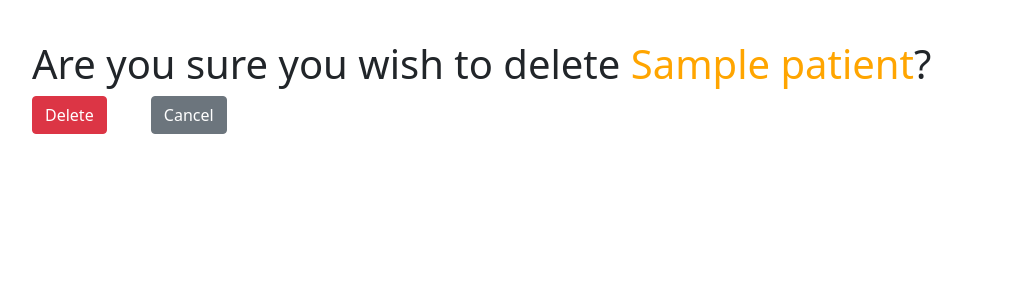
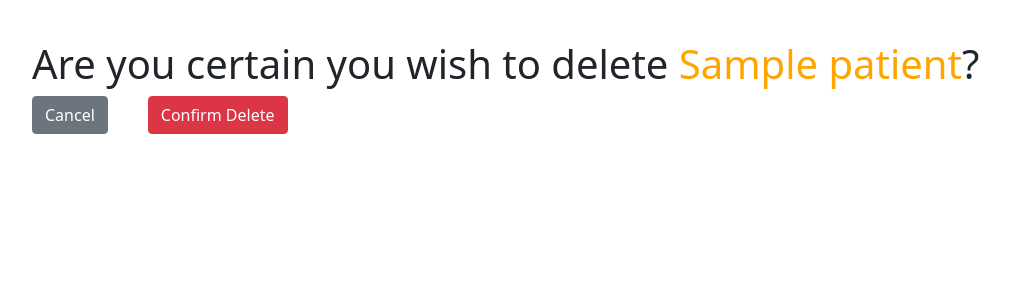
Before and after one commit to zane-kh/Group_Project_3, a Django app: page /patients/1/delete in a window 1280 px wide. Shown: the part 112-412 px from the top of the page, without its empty margins (8-1018 px from the left). Run offline with Django 4.2, Linux system fonts and the light colour scheme; tables that the repository leaves empty hold one stand-in row (values such as "Sample post"); some libraries are stand-ins or nearby versions.

Commit message:
cancel bug fixed

```diff
--- a/templates/main_app/patient_confirm_delete.html
+++ b/templates/main_app/patient_confirm_delete.html
@@ -1,14 +1,20 @@
 {% extends 'base.html' %}
 {% block content %}
 
-<div style="margin: 40px 40px; ">
-    <h1>Are you sure you wish to delete <span style="color: orange">{{ patient.patient_name }}</span>?</h1>
+<div style="margin: 40px 40px;">
+    <h1>Are you certain you wish to delete <span style="color: orange">{{ patient.patient_name }}</span>?</h1>
 
-    <form action="" method="POST">
-    {% csrf_token %}
-        <button style="margin-right: 40px;" class="btn btn-md btn-danger" type="submit" value="Delete"> Delete </button>
+    <div style="display: flex">
         <a href="{% url 'patient_history' patient.id %}"><button class="btn btn-md btn-secondary">Cancel</button></a>
-    </form>
+
+        <form action="" method="POST">
+            {% csrf_token %}
+            <div style="margin-right: 40px;">
+
+                <input style="margin-left: 40px" class="btn btn-md btn-danger" type="submit" value="Confirm Delete">
+            </div>
+        </form>
+    </div>
 </div>
 
 
```
Also changed, not shown: templates/main_app/service_confirm_delete.html (+11 -5 lines).
